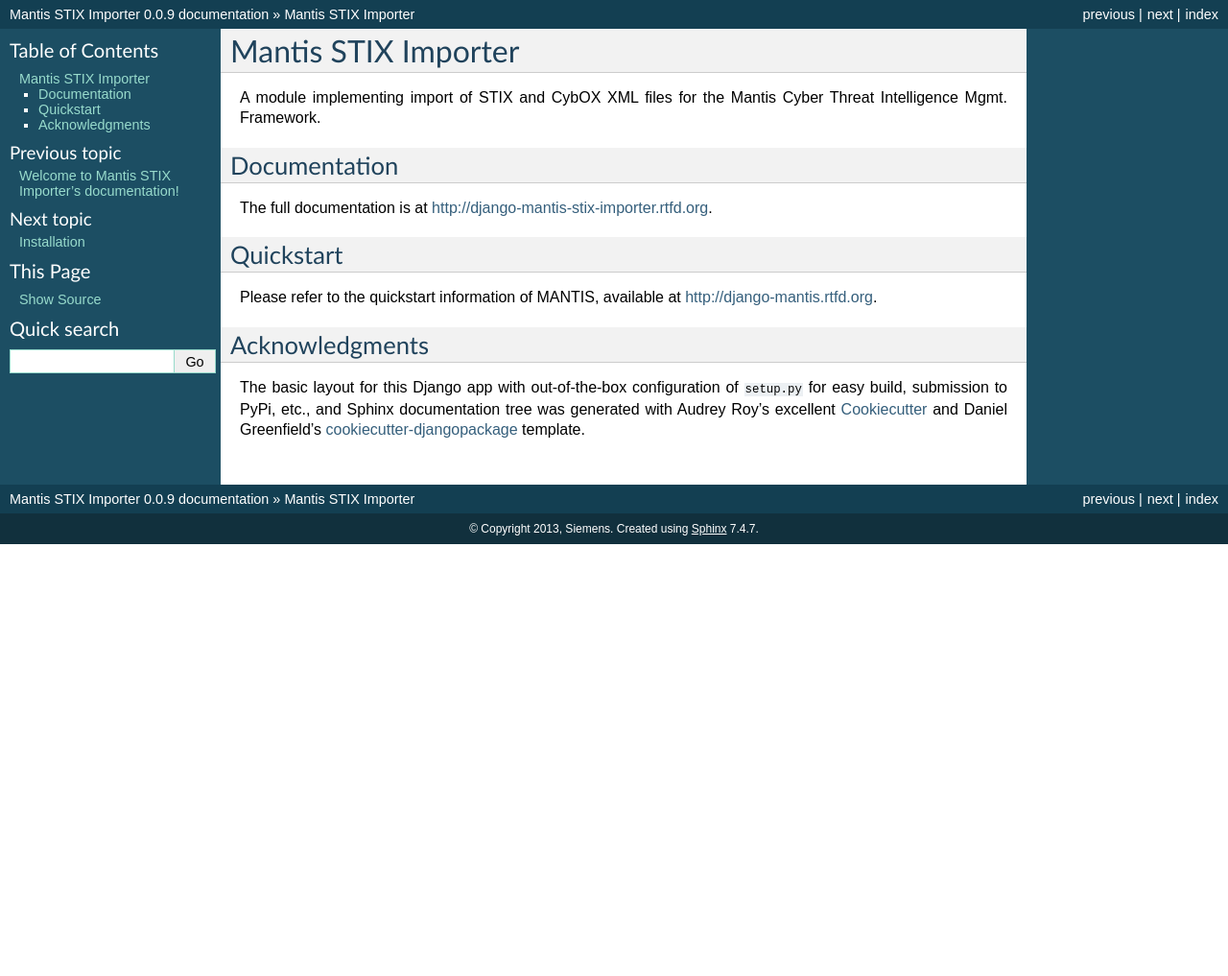
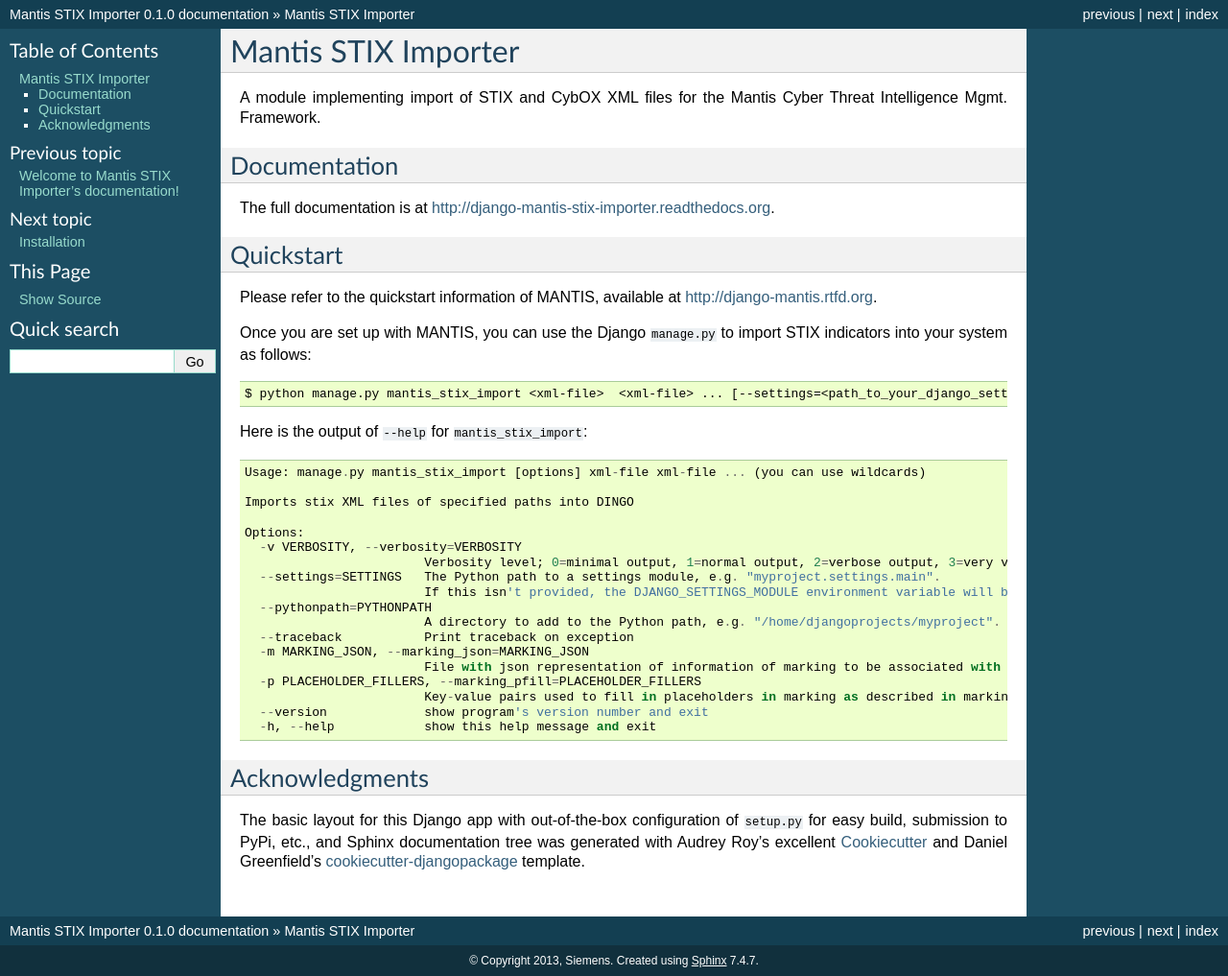
Before and after one commit to siemens/django-mantis-stix-importer, a Sphinx documentation site: the page built from docs/readme.rst, in a window 1280 px wide. Shown: the whole page at 96% size. Built offline with Sphinx 7.4.7, drawn with Linux system fonts in a browser that asks for light colours; before the commit the page ends 900 px from its top, so only the background shows below that.

Commit message:
Fixed namespace issue for IOC, added documentation, bumped requirements and version.

```diff
--- a/HISTORY.rst
+++ b/HISTORY.rst
@@ -3,6 +3,12 @@
 History
 -------
 
+
+0.1.0 (2013-12-19)
+++++++++++++++++++
+
+* Bugfixes; added documentation
+
 0.0.9 (2013-12-18)
 ++++++++++++++++++
 
--- a/README.rst
+++ b/README.rst
@@ -8,13 +8,40 @@
 Documentation
 -------------
 
-The full documentation is at http://django-mantis-stix-importer.rtfd.org.
+The full documentation is at http://django-mantis-stix-importer.readthedocs.org.
 
 
 Quickstart
 ----------
 
 Please refer to the quickstart information of MANTIS, available at http://django-mantis.rtfd.org.
+
+Once you are set up with MANTIS, you can use the Django ``manage.py`` to import
+STIX indicators into your system as follows::
+
+   $ python manage.py mantis_stix_import <xml-file>  <xml-file> ... [--settings=<path_to_your_django_settings_module]
+
+Here is the output of ``--help`` for ``mantis_stix_import``::
+
+    Usage: manage.py mantis_stix_import [options] xml-file xml-file ... (you can use wildcards)
+
+    Imports stix XML files of specified paths into DINGO
+
+    Options:
+      -v VERBOSITY, --verbosity=VERBOSITY
+                            Verbosity level; 0=minimal output, 1=normal output, 2=verbose output, 3=very verbose output
+      --settings=SETTINGS   The Python path to a settings module, e.g. "myproject.settings.main".
+                            If this isn't provided, the DJANGO_SETTINGS_MODULE environment variable will be used.
+      --pythonpath=PYTHONPATH
+                            A directory to add to the Python path, e.g. "/home/djangoprojects/myproject".
+      --traceback           Print traceback on exception
+      -m MARKING_JSON, --marking_json=MARKING_JSON
+                            File with json representation of information of marking to be associated with imports.
+      -p PLACEHOLDER_FILLERS, --marking_pfill=PLACEHOLDER_FILLERS
+                            Key-value pairs used to fill in placeholders in marking as described in marking file.
+      --version             show program's version number and exit
+      -h, --help            show this help message and exit
+
 
 
 Acknowledgments
--- a/docs/usage.rst
+++ b/docs/usage.rst
@@ -2,5 +2,5 @@
 Usage
 ========
 
-Run the ``help`` command to view the commands this app makes available via the command line. Doing ``--help``
+Run the Django ``help`` command to view the commands this app makes available via the command line. Doing ``--help``
 on any of these commands provides you with additional information about each command.
--- a/mantis_stix_importer/__init__.py
+++ b/mantis_stix_importer/__init__.py
@@ -15,7 +15,7 @@
 # Franklin Street, Fifth Floor, Boston, MA 02110-1301 USA.
 #
 
-__version__ = '0.0.9'
+__version__ = '0.1.0'
 
 
 RAW_DATA_TO_DB_FOR_LENGTH_LESS_THAN = 256
--- a/requirements-test.txt
+++ b/requirements-test.txt
@@ -1,6 +1,7 @@
 django>=1.5.5
 django-dingos>=0.0.9
 django-mantis-core>=0.0.9
+django-mantis-openioc-importer>=0.0.9
 coverage
 mock>=1.0.1
 nose>=1.3.0
--- a/requirements.txt
+++ b/requirements.txt
@@ -1,4 +1,5 @@
 django>=1.5.5
-django-dingos>=0.0.9
-django-mantis-core>=0.0.9
+django-dingos>=0.1.0
+django-mantis-core>=0.1.0
+django-mantis-openioc-importer>=0.1.0
 # Additional requirements go here
--- a/setup.py
+++ b/setup.py
@@ -37,8 +37,9 @@
     include_package_data=True,
     install_requires=[
         "django>=1.5.5",
-        "django-dingos>=0.0.9",
-        "django-mantis-core>=0.0.9"
+        "django-dingos>=0.1.0",
+        "django-mantis-core>=0.1.0",
+        "django-mantis-openioc-importer>=0.1.0"
     ],
     license="GPLv2+",
     zip_safe=False,
```
Also changed, not shown: docs/installation.rst (+2 -6 lines), 2 other files.
